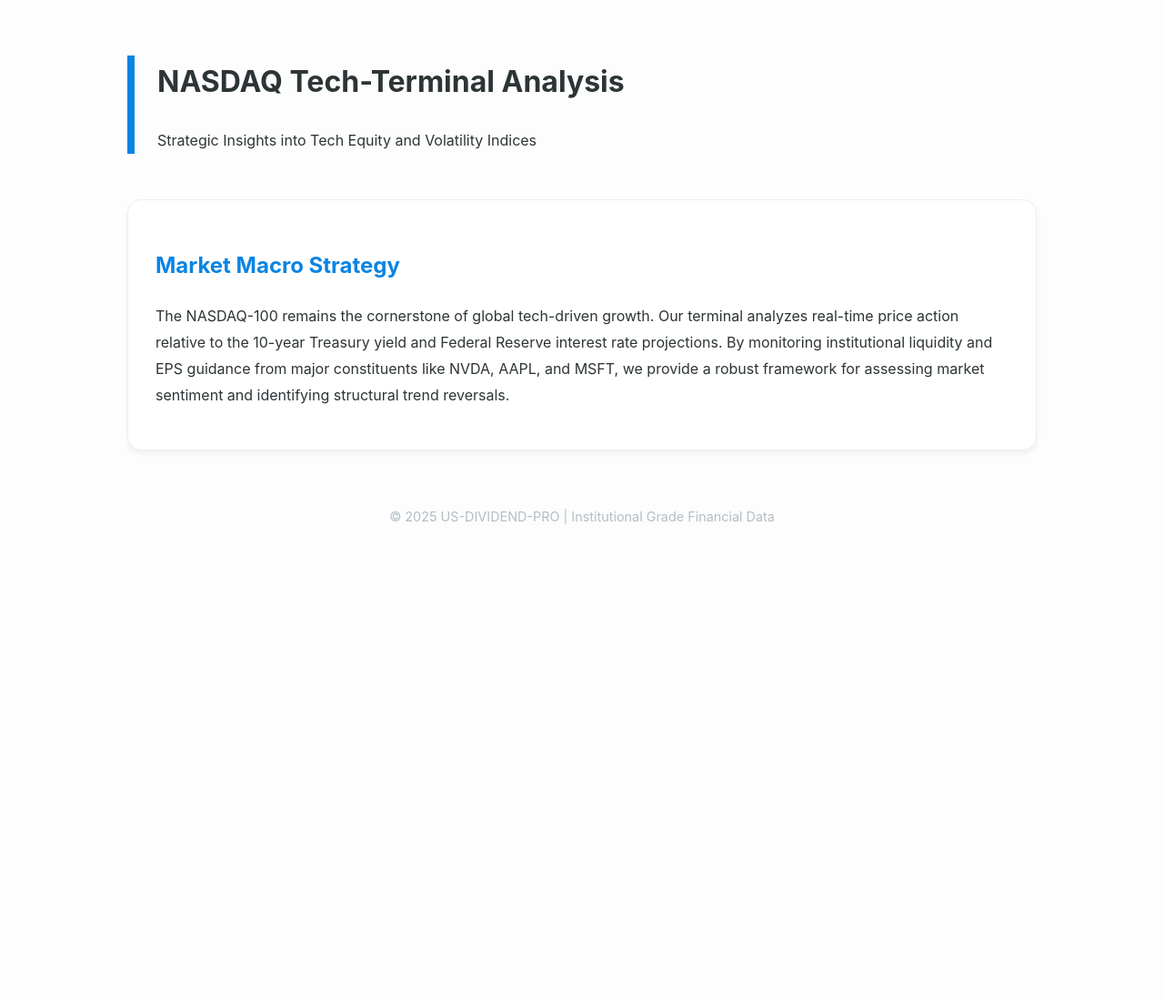
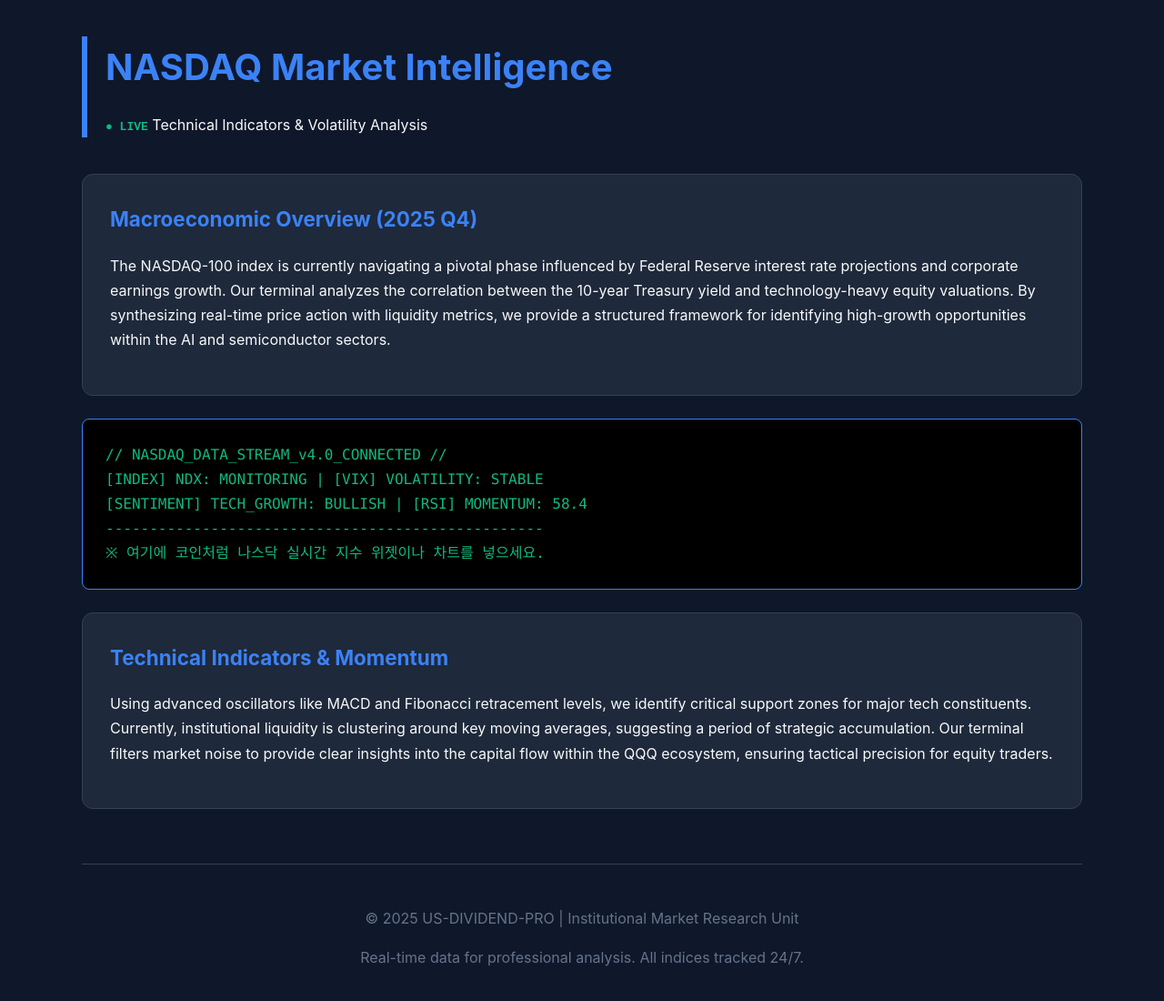
Before and after one commit to kjong06261/nasdaq-terminal, a plain HTML site: page nasdaq.html in a window 1280 px wide. Shown: the whole page at 91% size. Before the commit the page ends 800 px from the top, so only its background shows below. Drawn offline with Linux system fonts and the light colour scheme.

Commit message:
Update nasdaq.html

```diff
--- a/nasdaq.html
+++ b/nasdaq.html
@@ -3,25 +3,47 @@
 <head>
     <meta charset="UTF-8">
     <meta name="viewport" content="width=device-width, initial-scale=1.0">
-    <title>NASDAQ Advanced Intelligence | us-dividend-pro.com</title>
+    <title>NASDAQ Technical Analysis Terminal | us-dividend-pro.com</title>
     <style>
-        body { font-family: 'Inter', sans-serif; line-height: 1.8; color: #2d3436; max-width: 1000px; margin: 0 auto; padding: 40px 20px; background: #fdfdfd; }
-        .hero { border-left: 8px solid #0984e3; padding-left: 25px; margin-bottom: 50px; }
-        .analysis-card { background: white; padding: 30px; border-radius: 15px; border: 1px solid #eee; margin-top: 20px; box-shadow: 0 4px 6px rgba(0,0,0,0.05); }
-        h1 { color: #2d3436; }
-        h2 { color: #0984e3; }
-        footer { margin-top: 60px; text-align: center; color: #b2bec3; font-size: 0.9em; }
+        body { font-family: 'Inter', sans-serif; line-height: 1.7; color: #f8f9fa; max-width: 1100px; margin: 0 auto; padding: 40px 20px; background: #0f172a; }
+        .nasdaq-header { border-left: 6px solid #3b82f6; padding-left: 20px; margin-bottom: 40px; }
+        h1 { color: #3b82f6; font-size: 2.5rem; margin: 0; }
+        .analysis-section { background: #1e293b; border-radius: 12px; padding: 30px; margin-bottom: 25px; border: 1px solid #334155; }
+        h2 { color: #3b82f6; font-size: 1.4rem; margin-top: 0; }
+        .live-status { color: #10b981; font-weight: bold; font-family: monospace; }
+        .data-display { background: #000; color: #10b981; padding: 25px; border-radius: 8px; font-family: 'Consolas', monospace; border: 1px solid #3b82f6; margin-bottom: 25px; }
+        footer { text-align: center; margin-top: 60px; color: #64748b; border-top: 1px solid #334155; padding-top: 30px; }
     </style>
 </head>
 <body>
-    <div class="hero">
-        <h1>NASDAQ Tech-Terminal Analysis</h1>
-        <p>Strategic Insights into Tech Equity and Volatility Indices</p>
-    </div>
-    <div class="analysis-card">
-        <h2>Market Macro Strategy</h2>
-        <p>The NASDAQ-100 remains the cornerstone of global tech-driven growth. Our terminal analyzes real-time price action relative to the 10-year Treasury yield and Federal Reserve interest rate projections. By monitoring institutional liquidity and EPS guidance from major constituents like NVDA, AAPL, and MSFT, we provide a robust framework for assessing market sentiment and identifying structural trend reversals.</p>
-    </div>
-    <footer>© 2025 US-DIVIDEND-PRO | Institutional Grade Financial Data</footer>
+
+<div class="nasdaq-header">
+    <h1>NASDAQ Market Intelligence</h1>
+    <p><span class="live-status">● LIVE</span> Technical Indicators & Volatility Analysis</p>
+</div>
+
+<div class="analysis-section">
+    <h2>Macroeconomic Overview (2025 Q4)</h2>
+    <p>The NASDAQ-100 index is currently navigating a pivotal phase influenced by Federal Reserve interest rate projections and corporate earnings growth. Our terminal analyzes the correlation between the 10-year Treasury yield and technology-heavy equity valuations. By synthesizing real-time price action with liquidity metrics, we provide a structured framework for identifying high-growth opportunities within the AI and semiconductor sectors.</p>
+</div>
+
+<div class="data-display">
+    // NASDAQ_DATA_STREAM_v4.0_CONNECTED //
+    <br>[INDEX] NDX: MONITORING | [VIX] VOLATILITY: STABLE
+    <br>[SENTIMENT] TECH_GROWTH: BULLISH | [RSI] MOMENTUM: 58.4
+    <br>--------------------------------------------------
+    <br>※ 여기에 코인처럼 나스닥 실시간 지수 위젯이나 차트를 넣으세요.
+</div>
+
+<div class="analysis-section">
+    <h2>Technical Indicators & Momentum</h2>
+    <p>Using advanced oscillators like MACD and Fibonacci retracement levels, we identify critical support zones for major tech constituents. Currently, institutional liquidity is clustering around key moving averages, suggesting a period of strategic accumulation. Our terminal filters market noise to provide clear insights into the capital flow within the QQQ ecosystem, ensuring tactical precision for equity traders.</p>
+</div>
+
+<footer>
+    <p>&copy; 2025 US-DIVIDEND-PRO | Institutional Market Research Unit</p>
+    <p>Real-time data for professional analysis. All indices tracked 24/7.</p>
+</footer>
+
 </body>
 </html>
```
